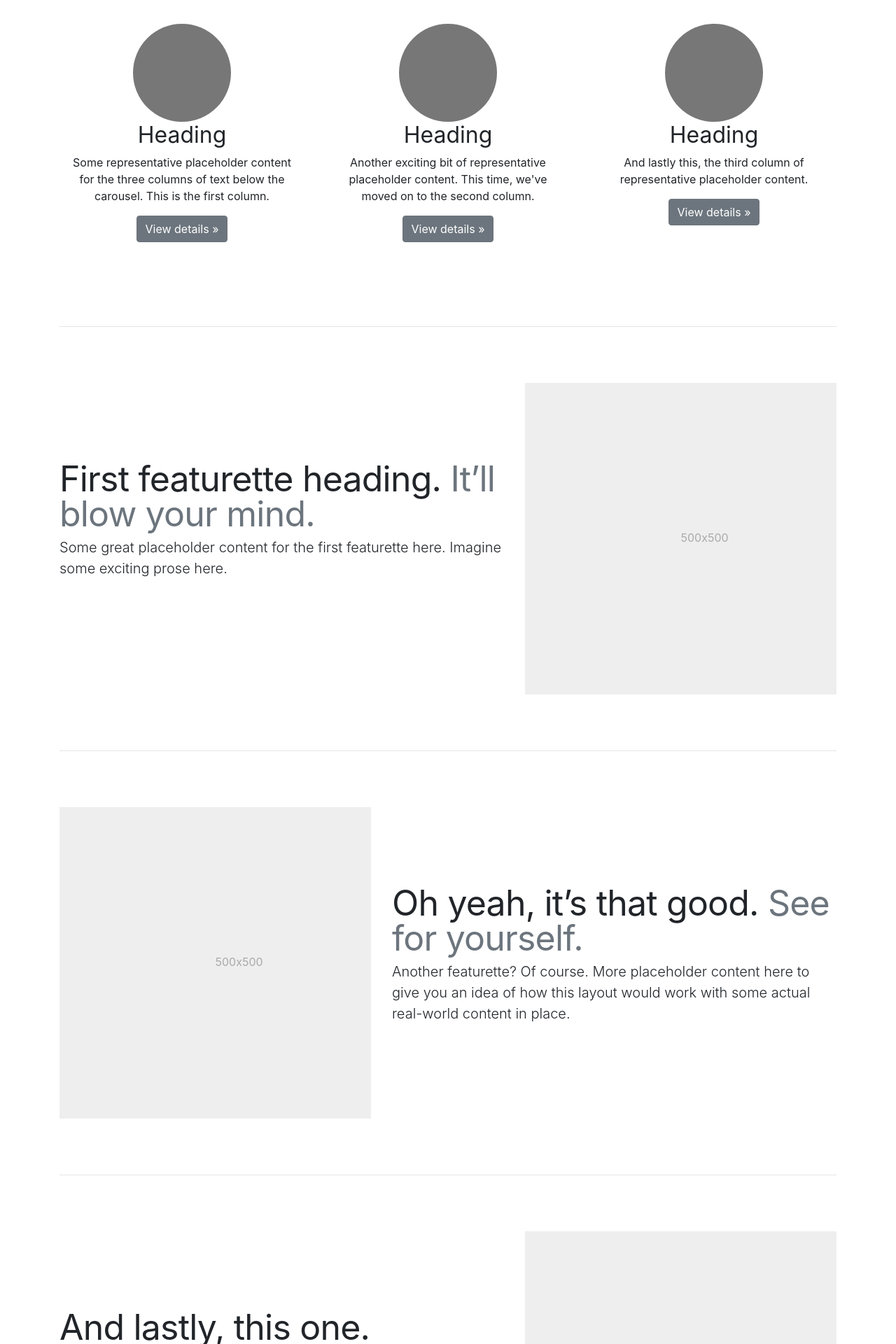
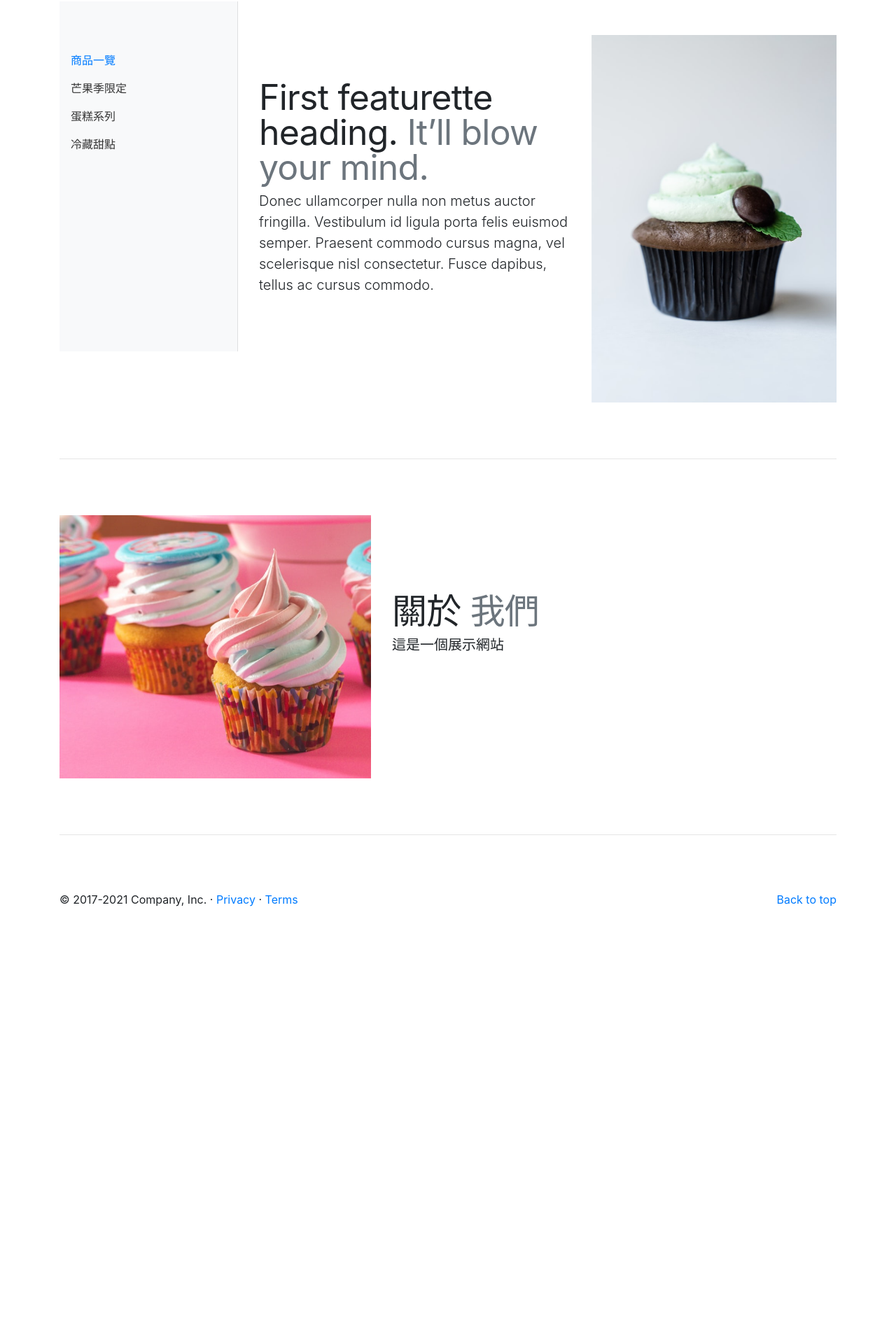
Before and after one commit to bravo3081472/Vue-Cake, a Vue app: page /login in a window 1280 px wide. Shown: the part 542-2462 px from the top of the page at 70% size. After the commit the page ends 1855 px from the top, so only its background shows below. Built offline with nearby package versions, Linux system fonts and the light colour scheme.

Commit message:
新增 featurette1 and 2 image 新增 CostomerOrders.vue and Coupon.vue 更新 CakeIndex

```diff
--- a/src/components/CakeIndex.vue
+++ b/src/components/CakeIndex.vue
@@ -75,157 +75,40 @@
         </button>
       </div>
 
-      <!-- Marketing messaging and featurettes
-  ================================================== -->
-      <!-- Wrap the rest of the page in another container to center all the content. -->
-
+      <!-- START THE FEATURETTES -->
       <div class="container marketing">
-        <!-- Three columns of text below the carousel -->
         <div class="row">
-          <div class="col-lg-4">
-            <svg class="bd-placeholder-img rounded-circle" width="140" height="140"
-              xmlns="http://www.w3.org/2000/svg" role="img" aria-label="Placeholder: 140x140"
-              preserveAspectRatio="xMidYMid slice" focusable="false">
-              <title>Placeholder</title>
-              <rect width="100%" height="100%" fill="#777" />
-              <text x="50%" y="50%" fill="#777" dy=".3em">140x140</text>
-            </svg>
-
-            <h2>Heading</h2>
-            <p>
-              Some representative placeholder content for the three columns of
-              text below the carousel. This is the first column.
-            </p>
-            <p>
-              <a class="btn btn-secondary" href="#">View details &raquo;</a>
-            </p>
-          </div>
-          <!-- /.col-lg-4 -->
-          <div class="col-lg-4">
-            <svg class="bd-placeholder-img rounded-circle" width="140" height="140"
-              xmlns="http://www.w3.org/2000/svg" role="img" aria-label="Placeholder: 140x140"
-              preserveAspectRatio="xMidYMid slice" focusable="false">
-              <title>Placeholder</title>
-              <rect width="100%" height="100%" fill="#777" />
-              <text x="50%" y="50%" fill="#777" dy=".3em">140x140</text>
-            </svg>
-
-            <h2>Heading</h2>
-            <p>
-              Another exciting bit of representative placeholder content. This
-              time, we've moved on to the second column.
-            </p>
-            <p>
-              <a class="btn btn-secondary" href="#">View details &raquo;</a>
-            </p>
-          </div>
-          <!-- /.col-lg-4 -->
-          <div class="col-lg-4">
-            <svg class="bd-placeholder-img rounded-circle" width="140" height="140"
-              xmlns="http://www.w3.org/2000/svg" role="img" aria-label="Placeholder: 140x140"
-              preserveAspectRatio="xMidYMid slice" focusable="false">
-              <title>Placeholder</title>
-              <rect width="100%" height="100%" fill="#777" />
-              <text x="50%" y="50%" fill="#777" dy=".3em">140x140</text>
-            </svg>
-
-            <h2>Heading</h2>
-            <p>
-              And lastly this, the third column of representative placeholder
-              content.
-            </p>
-            <p>
-              <a class="btn btn-secondary" href="#">View details &raquo;</a>
-            </p>
-          </div>
-          <!-- /.col-lg-4 -->
-        </div>
-        <!-- /.row -->
-
-        <!-- START THE FEATURETTES -->
-
-        <hr class="featurette-divider" />
-
-        <div class="row featurette">
-          <div class="col-md-7">
-            <h2 class="featurette-heading">
-              First featurette heading.
-              <span class="text-muted">It’ll blow your mind.</span>
-            </h2>
-            <p class="lead">
-              Some great placeholder content for the first featurette here.
-              Imagine some exciting prose here.
-            </p>
+          <div class="col-md-3">
+            <Sideber></Sideber>
           </div>
           <div class="col-md-5">
-            <svg class="bd-placeholder-img bd-placeholder-img-lg featurette-image img-fluid mx-auto"
-              width="500" height="500" xmlns="http://www.w3.org/2000/svg" role="img"
-              aria-label="Placeholder: 500x500" preserveAspectRatio="xMidYMid slice"
-              focusable="false">
-              <title>Placeholder</title>
-              <rect width="100%" height="100%" fill="#eee" />
-              <text x="50%" y="50%" fill="#aaa" dy=".3em">500x500</text>
-            </svg>
+            <h2 class="featurette-heading">First featurette heading. <span class="text-muted">It’ll
+                blow your mind.</span></h2>
+            <p class="lead">Donec ullamcorper nulla non metus auctor fringilla. Vestibulum id ligula
+              porta felis euismod semper. Praesent commodo cursus magna, vel scelerisque nisl
+              consectetur. Fusce dapibus, tellus ac cursus commodo.</p>
+          </div>
+          <div class="col-md-4 mt-5">
+            <img class="img-fluid mx-auto" src="../assets/Cakeindex/featurette2.jpg" alt="">
           </div>
         </div>
 
-        <hr class="featurette-divider" />
+        <hr class="featurette-divider">
 
         <div class="row featurette">
           <div class="col-md-7 order-md-2">
-            <h2 class="featurette-heading">
-              Oh yeah, it’s that good.
-              <span class="text-muted">See for yourself.</span>
-            </h2>
-            <p class="lead">
-              Another featurette? Of course. More placeholder content here to
-              give you an idea of how this layout would work with some actual
-              real-world content in place.
-            </p>
+            <h2 class="featurette-heading">關於 <span class="text-muted">我們</span></h2>
+            <p class="lead">這是一個展示網站</p>
           </div>
-          <div class="col-md-5 order-md-1">
-            <svg class="bd-placeholder-img bd-placeholder-img-lg featurette-image img-fluid mx-auto"
-              width="500" height="500" xmlns="http://www.w3.org/2000/svg" role="img"
-              aria-label="Placeholder: 500x500" preserveAspectRatio="xMidYMid slice"
-              focusable="false">
-              <title>Placeholder</title>
-              <rect width="100%" height="100%" fill="#eee" />
-              <text x="50%" y="50%" fill="#aaa" dy=".3em">500x500</text>
-            </svg>
+          <div class="col-md-5">
+            <img class="img-fluid mx-auto" src="../assets/Cakeindex/featurette1.jpg" alt="">
           </div>
         </div>
 
-        <hr class="featurette-divider" />
+        <hr class="featurette-divider">
+        <!-- /END THE FEATURETTES -->
 
-        <div class="row featurette">
-          <div class="col-md-7">
-            <h2 class="featurette-heading">
-              And lastly, this one. <span class="text-muted">Checkmate.</span>
-            </h2>
-            <p class="lead">
-              And yes, this is the last block of representative placeholder
-              content. Again, not really intended to be actually read, simply
-              here to give you a better view of what this would look like with
-              some actual content. Your content.
-            </p>
-          </div>
-          <div class="col-md-5">
-            <svg class="bd-placeholder-img bd-placeholder-img-lg featurette-image img-fluid mx-auto"
-              width="500" height="500" xmlns="http://www.w3.org/2000/svg" role="img"
-              aria-label="Placeholder: 500x500" preserveAspectRatio="xMidYMid slice"
-              focusable="false">
-              <title>Placeholder</title>
-              <rect width="100%" height="100%" fill="#eee" />
-              <text x="50%" y="50%" fill="#aaa" dy=".3em">500x500</text>
-            </svg>
-          </div>
-        </div>
-
-        <hr class="featurette-divider" />
-
-        <!-- /END THE FEATURETTES -->
-      </div>
-      <!-- /.container -->
+      </div><!-- /.container -->
 
       <!-- FOOTER -->
       <footer class="container">
@@ -241,10 +124,12 @@
 
 <script>
 import Navber from './Navber';
+import Sideber from './Sideber';
 
 export default {
   components: {
     Navber,
+    Sideber,
   },
 };
 </script>
@@ -265,13 +150,13 @@ export default {
 
 /* 撐高 img 區塊 */
 .carousel-item {
-  height: 32rem;
+  height: 30rem;
 }
 .carousel-item > img {
   position: absolute;
   top: 0;
   left: 0;
-  height: 32rem;
+  height: 30rem;
   min-width: 100%;
   object-fit: cover;
 }
--- a/src/components/Navber.vue
+++ b/src/components/Navber.vue
@@ -2,7 +2,7 @@
   <div>
     <header>
       <nav class="navbar navbar-expand-md navbar-dark fixed-top bg-dark">
-        <a class="navbar-brand" href="#">Carousel</a>
+        <a class="navbar-brand" href="#">Cake Test</a>
         <button class="navbar-toggler" type="button" data-toggle="collapse"
           data-target="#navbarCollapse" aria-controls="navbarCollapse" aria-expanded="false"
           aria-label="Toggle navigation">
@@ -11,13 +11,10 @@
         <div class="collapse navbar-collapse" id="navbarCollapse">
           <ul class="navbar-nav mr-auto">
             <li class="nav-item active">
-              <a class="nav-link" href="#">Home <span class="sr-only">(current)</span></a>
+              <a class="nav-link" href="#">首頁 <span class="sr-only">(current)</span></a>
             </li>
             <li class="nav-item">
-              <a class="nav-link" href="#">Link</a>
-            </li>
-            <li class="nav-item">
-              <a class="nav-link disabled">Disabled</a>
+              <a class="nav-link" href="#">訂單</a>
             </li>
           </ul>
           <form class="form-inline mt-2 mt-md-0">
--- /dev/null
+++ b/src/components/Sideber.vue
@@ -0,0 +1,82 @@
+<template>
+  <div>
+    <nav id="sidebarMenu" class="d-md-block bg-light sidebar collapse">
+      <div class="sidebar-sticky pt-3">
+        <ul class="nav flex-column">
+          <li class="nav-item">
+            <a class="nav-link active" href="#">
+              商品一覽 <span class="sr-only">(current)</span>
+            </a>
+          </li>
+          <li class="nav-item">
+            <a class="nav-link" href="#">
+              芒果季限定
+            </a>
+          </li>
+          <li class="nav-item">
+            <a class="nav-link" href="#">
+              蛋糕系列
+            </a>
+          </li>
+          <li class="nav-item">
+            <a class="nav-link" href="#">
+              冷藏甜點
+            </a>
+          </li>
+        </ul>
+      </div>
+    </nav>
+  </div>
+</template>
+
+<style scoped>
+/*
+  * Sidebar
+  */
+
+.sidebar {
+  /* position: fixed;
+  top: 0;
+  bottom: 0;
+  left: 0; */
+  z-index: 100;
+  padding: 48px 0 0;
+  box-shadow: inset -1px 0 0 rgba(0, 0, 0, 0.1);
+}
+
+@media (max-width: 767.98px) {
+  .sidebar {
+    top: 5rem;
+  }
+}
+
+.sidebar-sticky {
+  position: relative;
+  top: 0;
+  height: calc(500px - 48px);
+  padding-top: 0.5rem;
+  overflow-x: hidden;
+  overflow-y: auto;
+}
+
+@supports ((position: -webkit-sticky) or (position: sticky)) {
+  .sidebar-sticky {
+    position: -webkit-sticky;
+    position: sticky;
+  }
+}
+
+.sidebar .nav-link {
+  font-weight: 500;
+  color: #333;
+}
+
+.sidebar .nav-link.active {
+  color: #007bff;
+}
+
+.sidebar .nav-link:hover .feather,
+.sidebar .nav-link.active .feather {
+  color: inherit;
+}
+</style>
--- /dev/null
+++ b/src/components/pages/CostomerOrders.vue
@@ -0,0 +1,34 @@
+<template>
+  <div>
+    <div class="row mt-4">
+      <div class="col-md-4 mb-4">
+        <div class="card border-0 shadow-sm">
+          <div style="height: 150px; background-size: cover; background-position: center">
+          </div>
+          <div class="card-body">
+            <span class="badge badge-secondary float-right ml-2">分類</span>
+            <h5 class="card-title">
+              <a href="#" class="text-dark">標題</a>
+            </h5>
+            <p class="card-text">內容</p>
+            <div class="d-flex justify-content-between align-items-baseline">
+              <!-- <div class="h5">2,800 元</div> -->
+              <del class="h6">原價 2,800 元</del>
+              <div class="h5">現在只要 1,400 元</div>
+            </div>
+          </div>
+          <div class="card-footer d-flex">
+            <button type="button" class="btn btn-outline-secondary btn-sm">
+              <i class="fas fa-spinner fa-spin"></i>
+              查看更多
+            </button>
+            <button type="button" class="btn btn-outline-danger btn-sm ml-auto">
+              <i class="fas fa-spinner fa-spin"></i>
+              加到購物車
+            </button>
+          </div>
+        </div>
+      </div>
+    </div>
+  </div>
+</template>
--- /dev/null
+++ b/src/components/pages/Coupon.vue
@@ -0,0 +1,36 @@
+<template>
+  <div>
+    <table class="table">
+      <thead>
+        <th>標題</th>
+        <th>優惠百分比</th>
+        <th>到期日</th>
+        <th>優惠碼</th>
+      </thead>
+      <tbody>
+
+      </tbody>
+    </table>
+  </div>
+</template>
+
+<script>
+export default {
+  data() {
+    return {
+      Coupons: [],
+    };
+  },
+  methods: {
+    getCoupons() {
+      const api = `${process.env.APIPATH}/api/${process.env.VUECAKE}/admin/orders?page=:page`;
+      this.$http.get(api).then((response) => {
+        console.log(response.data);
+      });
+    },
+  },
+  created() {
+    this.getCoupons();
+  },
+};
+</script>
--- a/src/router/index.js
+++ b/src/router/index.js
@@ -2,6 +2,8 @@ import Vue from 'vue';
 import Router from 'vue-router';
 import Login from '@/components/pages/Login';
 import Index from '@/components/CakeIndex';
+import Coupon from '@/components/pages/Coupon';
+import CostomerOrders from '@/components/pages/CostomerOrders';
 
 import Admin from '@/components/Admin/Admin_Index';
 import Products from '@/components/Admin/pages/Products';
@@ -21,6 +23,16 @@ export default new Router({
       component: Login,
     },
     {
+      path: '/Coupon',
+      name: 'Coupon',
+      component: Coupon,
+    },
+    {
+      path: '/CostomerOrders',
+      name: 'CostomerOrders',
+      component: CostomerOrders,
+    },
+    {
       path: '/admin',
       name: 'admin',
       component: Admin,
```
Also changed, not shown: src/assets/Cakeindex/featurette1.jpg (added), src/assets/Cakeindex/featurette2.jpg (added).
